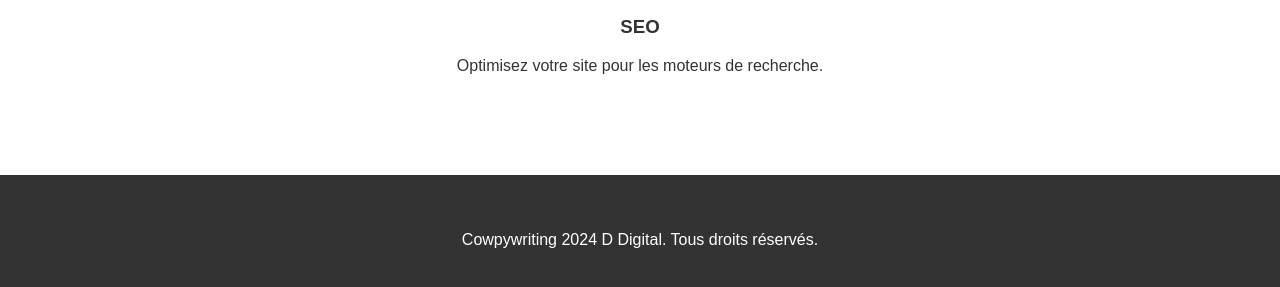
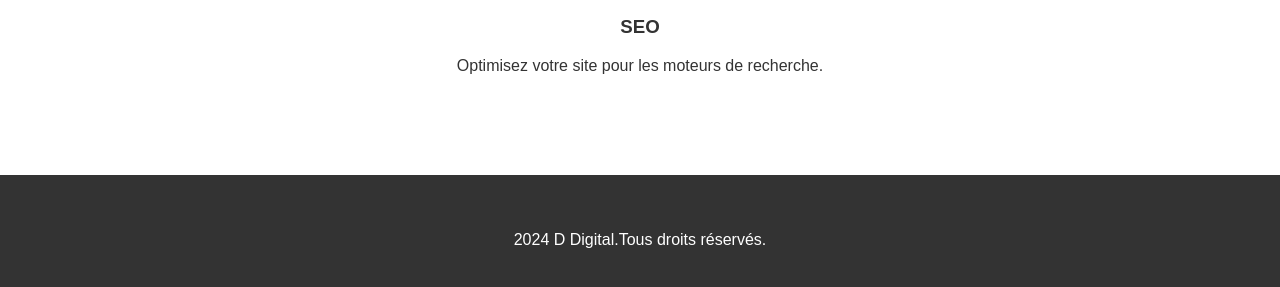
Before and after one commit to Drame830/Digital-, a plain HTML site: page index.html in a window 1280 px wide. Shown: the part 2100-2387 px from the top of the page. Drawn offline with Linux system fonts and the light colour scheme.

Commit message:
Update index.html

```diff
--- a/index.html
+++ b/index.html
@@ -80,7 +80,7 @@
 
     <footer>
         <div class="container">
-            <p>Cowpywriting 2024 D Digital. Tous droits réservés.</p>
+            <p>2024 D Digital.Tous droits réservés.</p>
         </div>
     </footer>
 
```
